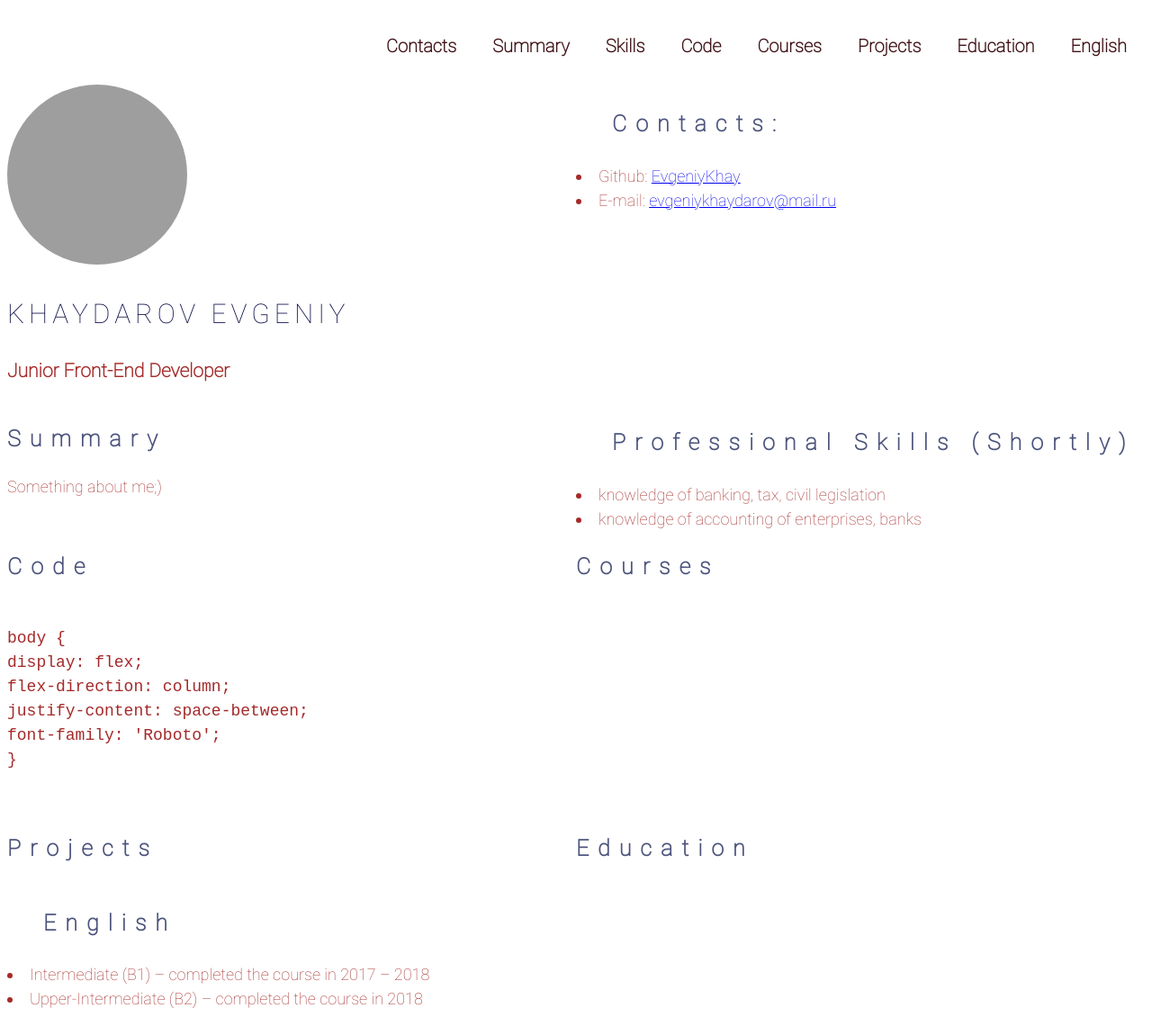
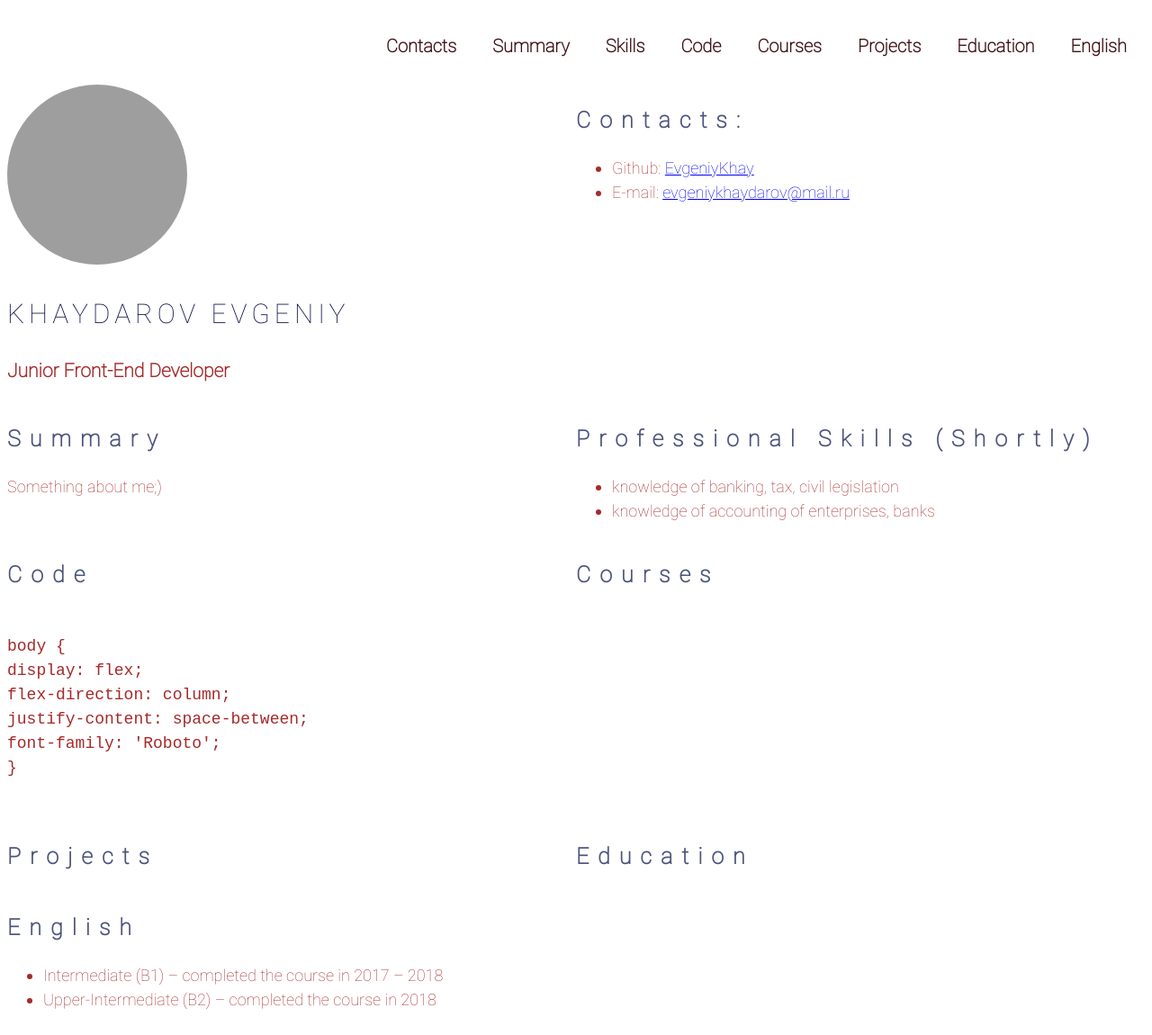
Before and after one commit to EvgeniyKhay/rs-workshop, a plain HTML site: page index.html in a window 1280 px wide. Shown: the whole page at 90% size. Drawn offline with Linux system fonts and the light colour scheme; grey boxes are pictures that could not be loaded.

Commit message:
Add files via upload

```diff
--- a/index.html
+++ b/index.html
@@ -35,18 +35,22 @@
                 </div>
             </section>
             <section class="section" id="contacts">
-                <ul class="section-title">Contacts:</ul>
+                <h2 class="section-title">Contacts:</h2>
+                <ul>
                     <li>Github: <a href="https://github.com/EvgeniyKhay" title="github">EvgeniyKhay</a></li>
                     <li>E-mail: <a href="mailto:evgeniykhaydarov@mail.ru" title="email">evgeniykhaydarov@mail.ru</a></li>
+                </ul>
             </section>
             <section class="section" id="summary">
                 <h2 class="section-title">Summary</h2>
                 <p>Something about me;)</p>
             </section>
             <section class="section" id="skills">
-                <ul class="section-title">Professional skills (shortly)</h2></ul>
+                <h2 class="section-title">Professional skills (shortly)</h2>
+                <ul>
                     <li>knowledge of banking, tax, civil legislation</li>
                     <li>knowledge of accounting of enterprises, banks</li>
+                </ul>
             </section>
             <section class="section" id="code">
                 <h2 class="section-title">Code</h2>
@@ -69,9 +73,11 @@ font-family: 'Roboto';
                 <h2 class="section-title">Education</h2>
             </section>
             <section class="section" id="english">
-                <ul class="section-title">English</ul>
-                <li>Intermediate (B1) – completed the course in 2017 – 2018</li>
-                <li>Upper-Intermediate (B2) – completed the course in 2018</li>
+                <h2 class="section-title">English</h2>
+                <ul>
+                    <li>Intermediate (B1) – completed the course in 2017 – 2018</li>
+                    <li>Upper-Intermediate (B2) – completed the course in 2018</li>
+                </ul>
             </section>
         </div>
     </main>
```
